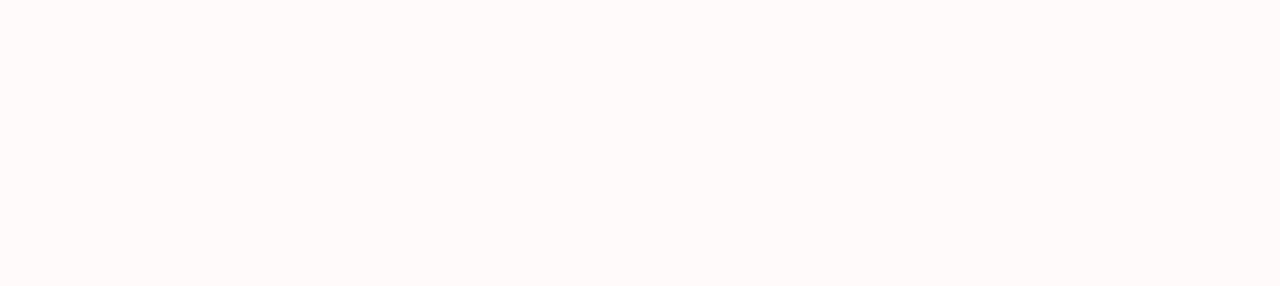
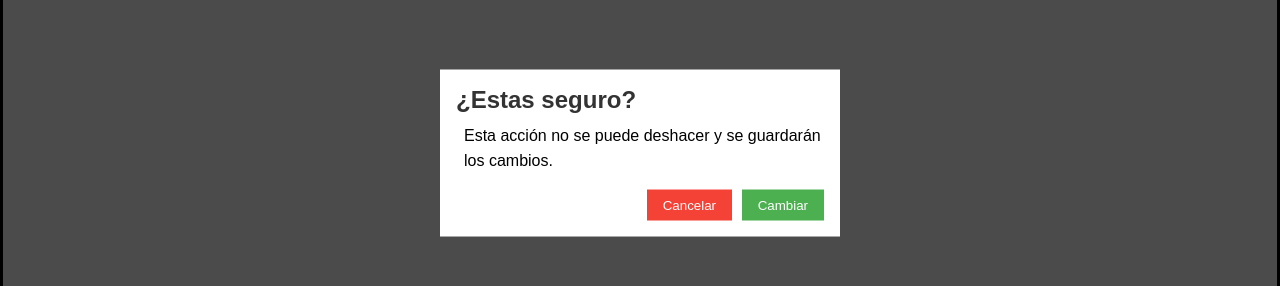
Before and after one commit to Alejandro1709/my-track, a React (Vite) app: page / in a window 1280 px wide. Shown: the part 247-533 px from the top of the page. Built offline with nearby package versions, Linux system fonts and the light colour scheme; no server answers.

Commit message:
Add: Modal Component

```diff
--- a/src/App.tsx
+++ b/src/App.tsx
@@ -2,11 +2,13 @@ import AppContainer from './components/AppContainer';
 import Main from './components/Main';
 import Header from './components/Header';
 import MainWindow from './components/MainWindow';
+import Modal from './components/Modal/Modal';
 
 function App() {
   return (
     <AppContainer>
       <Main>
+        <Modal />
         <Header />
         <MainWindow />
       </Main>
--- /dev/null
+++ b/src/components/Modal/Modal.module.css
@@ -0,0 +1,55 @@
+.Modal {
+  position: fixed;
+  top: 0;
+  left: 0;
+  width: 100%;
+  height: 100%;
+  background-color: rgba(0, 0, 0, 0.7);
+  z-index: 100;
+  user-select: none;
+}
+
+.Modal__content {
+  position: absolute;
+  top: 50%;
+  left: 50%;
+  transform: translate(-50%, -50%);
+  width: 400px;
+  padding: 1rem;
+  background-color: white;
+}
+
+.Modal__content__text {
+  margin: 0.5rem 0 0 0.5rem;
+}
+
+.Modal__content__buttons {
+  display: flex;
+  justify-content: flex-end;
+  margin-top: 1rem;
+  gap: 0.6rem;
+}
+
+.Modal__content__buttons__cancel {
+  background-color: #f44336;
+  color: white;
+  border: none;
+  cursor: pointer;
+  padding: 0.5rem 1rem;
+}
+
+.Modal__content__buttons__cancel:hover {
+  background-color: #d33226;
+}
+
+.Modal__content__buttons__accept {
+  background-color: #4caf50;
+  color: white;
+  cursor: pointer;
+  border: none;
+  padding: 0.5rem 1rem;
+}
+
+.Modal__content__buttons__accept:hover {
+  background-color: #3f9e41;
+}
--- /dev/null
+++ b/src/components/Modal/Modal.tsx
@@ -0,0 +1,24 @@
+import styles from './Modal.module.css';
+
+function Modal() {
+  return (
+    <dialog open className={styles.Modal}>
+      <article className={styles.Modal__content}>
+        <h1 className={styles.Modal__content__title}>¿Estas seguro?</h1>
+        <p className={styles.Modal__content__text}>
+          Esta acción no se puede deshacer y se guardarán los cambios.
+        </p>
+        <div className={styles.Modal__content__buttons}>
+          <button className={styles.Modal__content__buttons__cancel}>
+            Cancelar
+          </button>
+          <button className={styles.Modal__content__buttons__accept}>
+            Cambiar
+          </button>
+        </div>
+      </article>
+    </dialog>
+  );
+}
+
+export default Modal;
```
